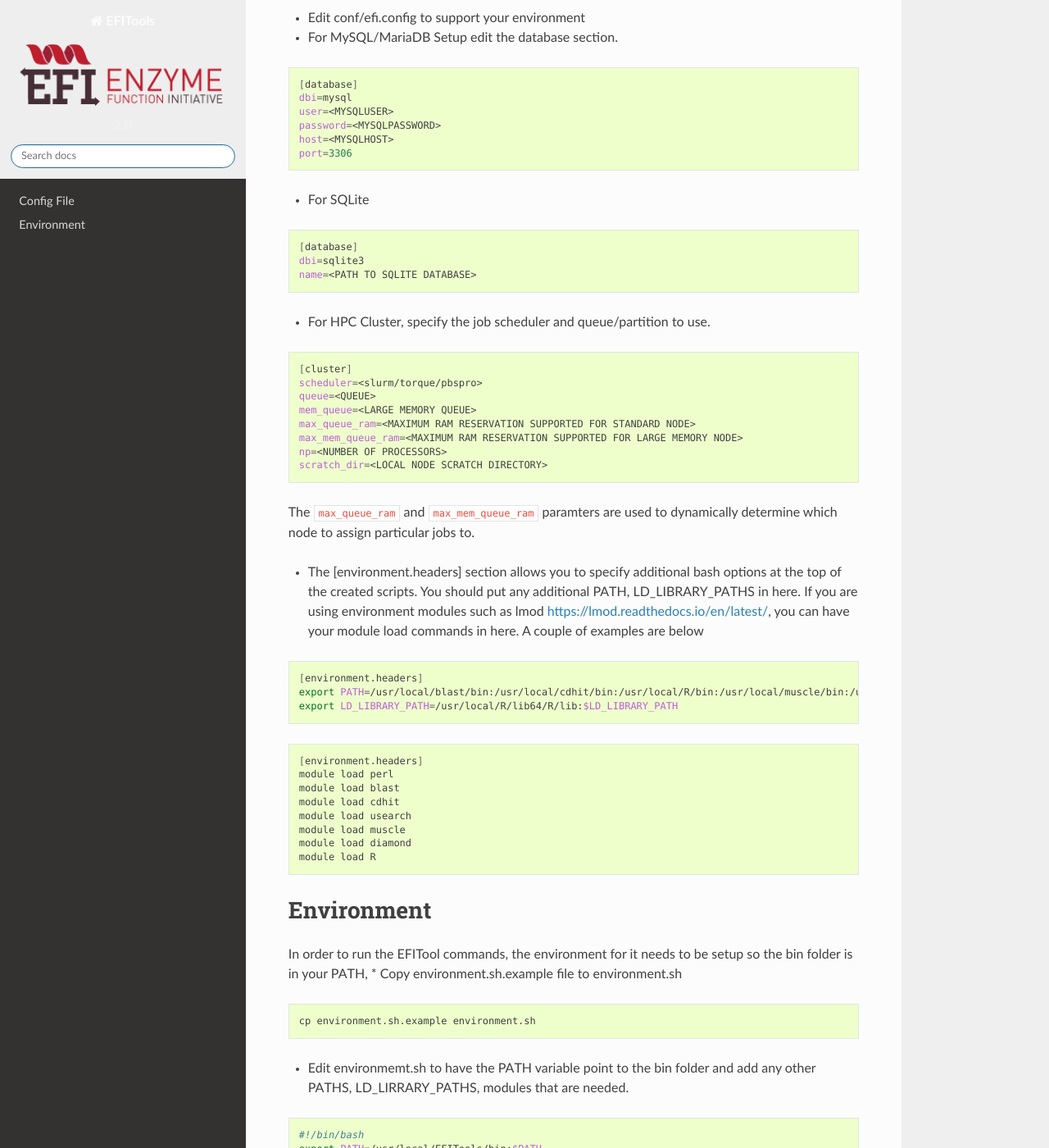
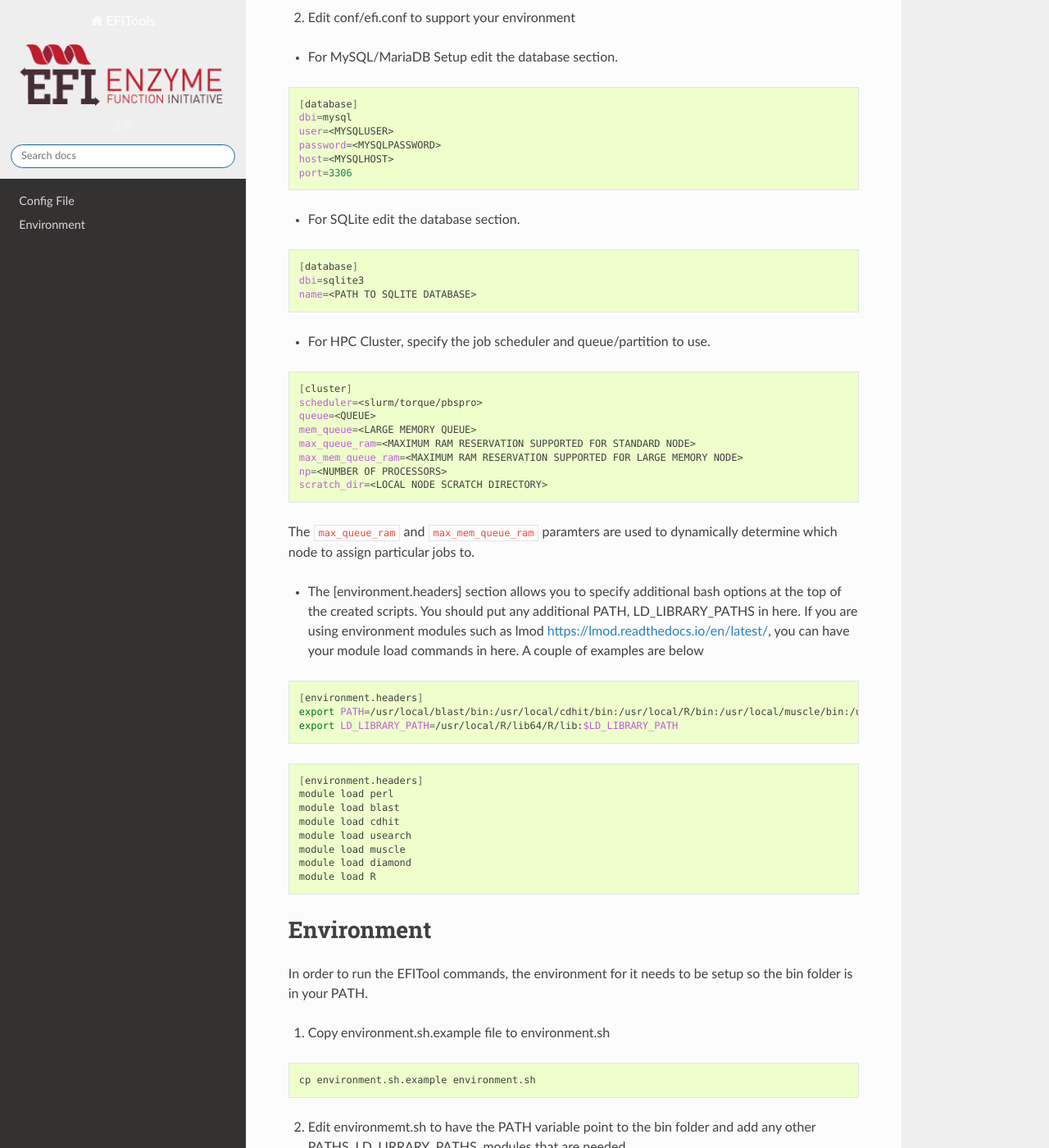
Before and after one commit to EnzymeFunctionInitiative/EFITools-Docs, a Sphinx documentation site: the page built from source/config.rst, in a window 1280 px wide and 1400 px high, scrolled down 265 px. Shown: the whole window at 82% size. Built offline with Sphinx 7.4.7 and the Read the Docs theme 2.0.0, drawn with Linux system fonts in a browser that asks for light colours; some of the changed lines change nothing that is shown; some of the changed text lies outside the part shown.

Commit message:
Changes surrounding efi.conf; some readability changes
Confirm with Nils, but I believe that the `efi.pl` script looks for a file called `efi.conf`, so if it's named `efi.config` then it misses it.

```diff
--- a/source/config.rst
+++ b/source/config.rst
@@ -2,13 +2,13 @@
 Config File
 ===========
 
-* Copy conf/efi.config.example to conf/efi.config
+1. Copy conf/efi.conf.example to conf/efi.conf
 
 .. code-block:: bash
 
-   cp conf/efi.conf.example conf/efi.config
+   cp conf/efi.conf.example conf/efi.conf
 
-* Edit conf/efi.config to support your environment
+2. Edit conf/efi.conf to support your environment
 
 * For MySQL/MariaDB Setup edit the database section.
 
@@ -21,7 +21,7 @@
    host=<MYSQLHOST>
    port=3306
 
-* For SQLite
+* For SQLite edit the database section.
 
 .. code-block:: bash
 
@@ -69,14 +69,15 @@
 Environment
 ===========
 
-In order to run the EFITool commands, the environment for it needs to be setup so the bin folder is in your PATH,
-* Copy environment.sh.example file to environment.sh
+In order to run the EFITool commands, the environment for it needs to be setup so the bin folder is in your PATH.
+
+1. Copy environment.sh.example file to environment.sh
 
 .. code-block:: bash
 
    cp environment.sh.example environment.sh
 
-* Edit environmemt.sh to have the PATH variable point to the bin folder and add any other PATHS, LD_LIRRARY_PATHS, modules that are needed.
+2. Edit environmemt.sh to have the PATH variable point to the bin folder and add any other PATHS, LD_LIRRARY_PATHS, modules that are needed.
 
 .. code-block:: bash
 
```
